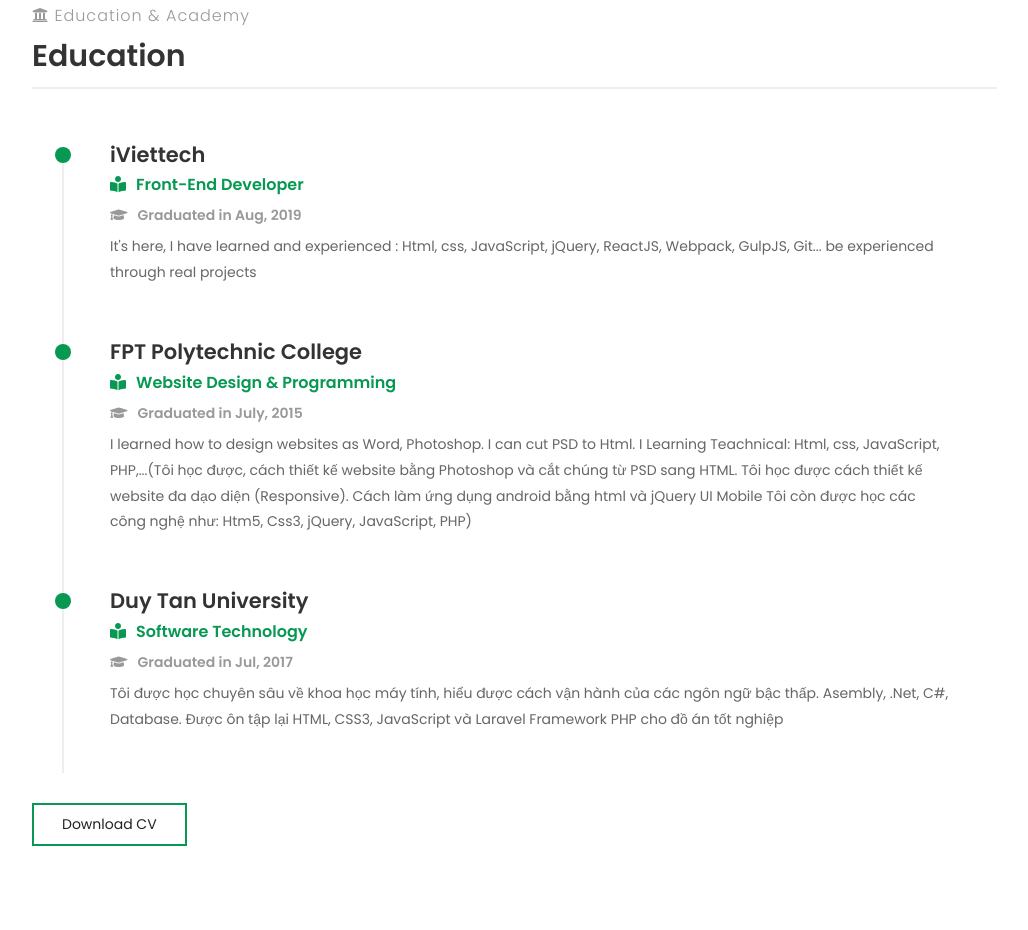
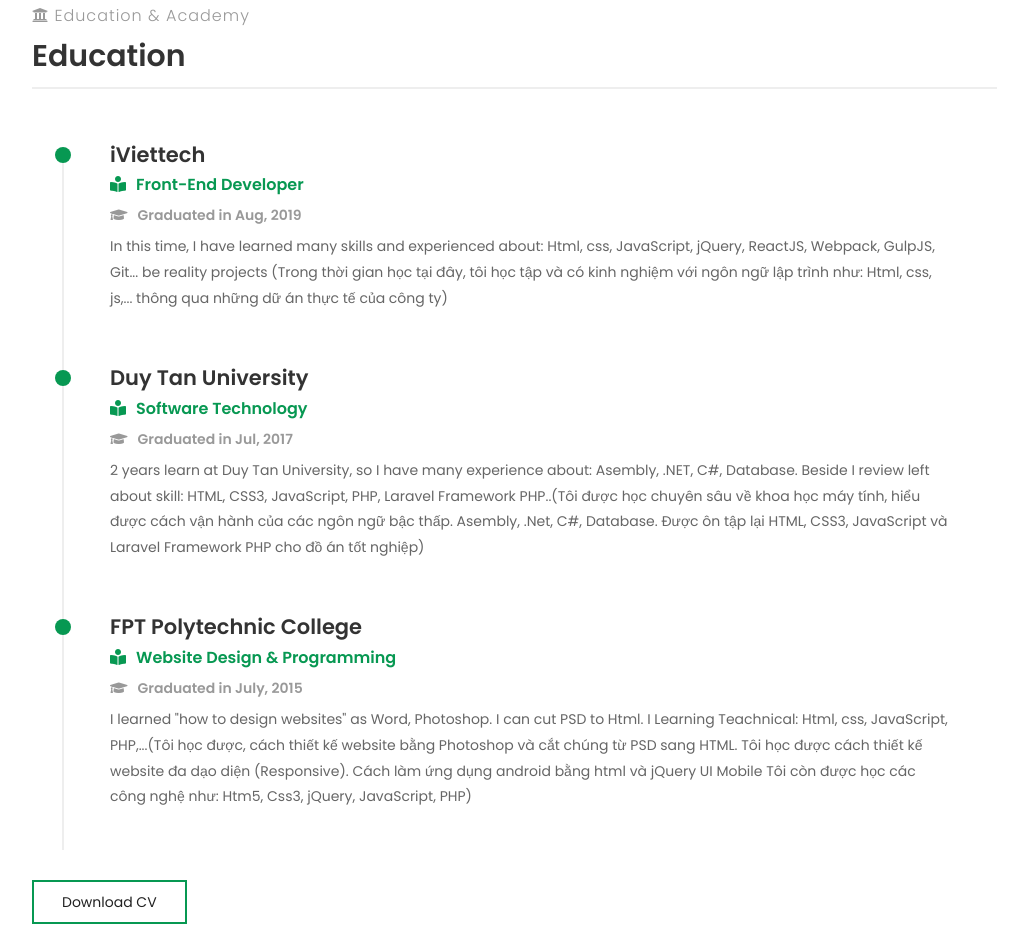
Before and after one commit to tuansaske/tuansaske.github.io, a website: page public/index.html in a window 1280 px wide. Shown: the part 1932-2862 px from the top of the page, without its empty margins (213-1241 px from the left). Drawn offline with nearby package versions, Linux system fonts and the light colour scheme.

Commit message:
Update index.html

```diff
--- a/public/index.html
+++ b/public/index.html
@@ -297,19 +297,19 @@
                         <h3 class="name-education">iViettech</h3>
                         <h4 class="font-style-meta"><i class="fas fa-book-reader ma-r-10px"></i>Front-End Developer</h4>
                         <h5 class="year-graduated"><i class="fas fa-graduation-cap ma-r-10px"></i>Graduated in Aug, 2019</h5>
-                        <p class="ma-bt-30px">It's here, I have learned and experienced : Html, css, JavaScript, jQuery, ReactJS, Webpack, GulpJS, Git... be experienced through real projects</p>
+                        <p class="ma-bt-30px">In this time, I have learned many skills and experienced about: Html, css, JavaScript, jQuery, ReactJS, Webpack, GulpJS, Git... be reality projects (Trong thời gian học tại đây, tôi học tập và có kinh nghiệm với ngôn ngữ lập trình như: Html, css, js,... thông qua những dữ án thực tế của công ty)</p>
+                      </div>
+                      <div class="education px-md-5">
+                        <h3 class="name-education">Duy Tan University</h3>
+                        <h4 class="font-style-meta"><i class="fas fa-book-reader ma-r-10px"></i>Software Technology</h4>
+                        <h5 class="year-graduated"><i class="fas fa-graduation-cap ma-r-10px"></i>Graduated in Jul, 2017</h5>
+                        <p class="ma-bt-30px">2 years learn at Duy Tan University, so I have many experience about: Asembly, .NET, C#, Database. Beside I review left about skill: HTML, CSS3, JavaScript, PHP, Laravel Framework PHP..(Tôi được học chuyên sâu về khoa học máy tính, hiểu được cách vận hành của các ngôn ngữ bậc thấp. Asembly, .Net, C#, Database. Được ôn tập lại HTML, CSS3, JavaScript và Laravel Framework PHP cho đồ án tốt nghiệp)</p>
                       </div>
                       <div class="education px-md-5">
                         <h3 class="name-education">FPT Polytechnic College</h3>
                         <h4 class="font-style-meta"><i class="fas fa-book-reader ma-r-10px"></i>Website Design & Programming</h4>
                         <h5 class="year-graduated"><i class="fas fa-graduation-cap ma-r-10px"></i>Graduated in July, 2015</h5>
-                        <p class="ma-bt-30px">I learned how to design websites as Word, Photoshop. I can cut PSD to Html. I Learning Teachnical: Html, css, JavaScript, PHP,...(Tôi học được, cách thiết kế website bằng Photoshop và cắt chúng từ PSD sang HTML. Tôi học được cách thiết kế website đa dạo diện (Responsive). Cách làm ứng dụng android bằng html và jQuery UI Mobile Tôi còn được học các công nghệ như: Htm5, Css3, jQuery, JavaScript, PHP)</p>
-                      </div>
-                      <div class="education px-md-5">
-                        <h3 class="name-education">Duy Tan University</h3>
-                        <h4 class="font-style-meta"><i class="fas fa-book-reader ma-r-10px"></i>Software Technology</h4>
-                        <h5 class="year-graduated"><i class="fas fa-graduation-cap ma-r-10px"></i>Graduated in Jul, 2017</h5>
-                        <p class="ma-bt-30px">Tôi được học chuyên sâu về khoa học máy tính, hiểu được cách vận hành của các ngôn ngữ bậc thấp. Asembly, .Net, C#, Database. Được ôn tập lại HTML, CSS3, JavaScript và Laravel Framework PHP cho đồ án tốt nghiệp</p>
+                        <p class="ma-bt-30px">I learned "how to design websites" as Word, Photoshop. I can cut PSD to Html. I Learning Teachnical: Html, css, JavaScript, PHP,...(Tôi học được, cách thiết kế website bằng Photoshop và cắt chúng từ PSD sang HTML. Tôi học được cách thiết kế website đa dạo diện (Responsive). Cách làm ứng dụng android bằng html và jQuery UI Mobile Tôi còn được học các công nghệ như: Htm5, Css3, jQuery, JavaScript, PHP)</p>
                       </div>
                     </div>
                   </div>
@@ -491,7 +491,7 @@
       // will first fade out the loading animation
 
       // will fade out the whole DIV that covers the website.
-      $(".preloader").delay(1000).fadeOut(800, 'linear');
+      $(".preloader").delay(500).fadeOut(800, 'linear');
     });
   </script>
   <!-- <script>
```
